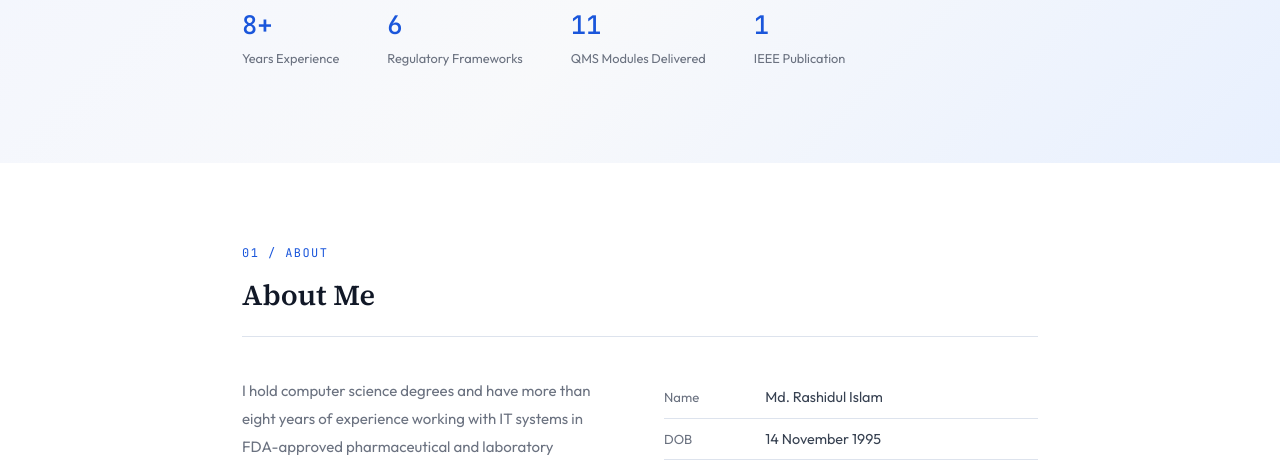
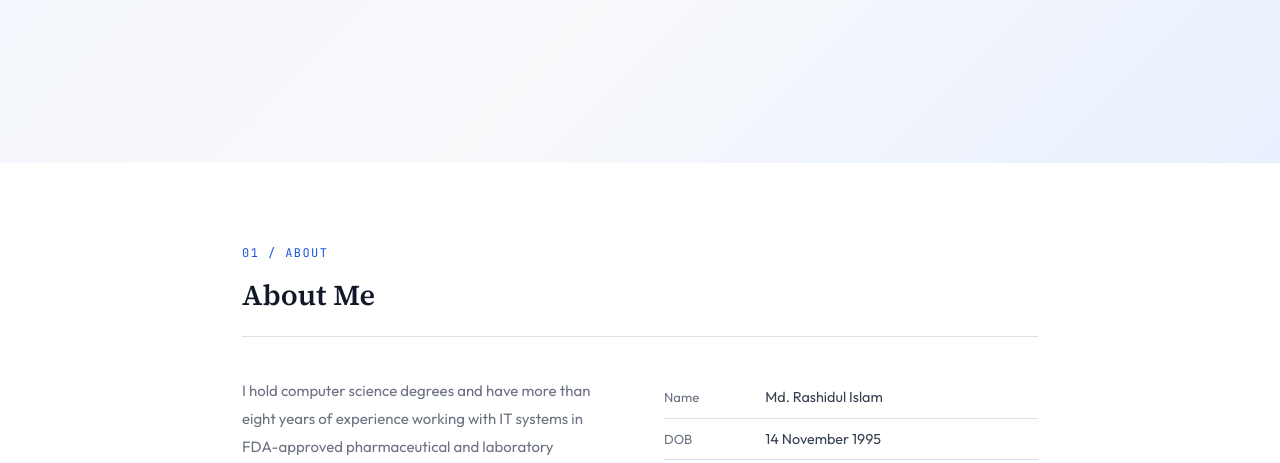
Before and after one commit to rashidul-cse/rashidul-cse.github.io, a plain HTML site: page index.html in a window 1280 px wide. Shown: the part 637-1100 px from the top of the page. Drawn offline with Linux system fonts and the light colour scheme.

Commit message:
Update index.html

```diff
--- a/index.html
+++ b/index.html
@@ -365,25 +365,7 @@
           <img src="Rashed.jpg" alt="Md. Rashidul Islam" class="hero-photo" />
         </div>
       </div>
-      <div class="hero-meta">
-        <div class="meta-stat">
-          <div class="num">8+</div>
-          <div class="lbl">Years Experience</div>
-        </div>
-        <div class="meta-stat">
-          <div class="num">6</div>
-          <div class="lbl">Regulatory Frameworks</div>
-        </div>
-        <div class="meta-stat">
-          <div class="num">11</div>
-          <div class="lbl">QMS Modules Delivered</div>
-        </div>
-        <div class="meta-stat">
-          <div class="num">1</div>
-          <div class="lbl">IEEE Publication</div>
-        </div>
-      </div>
-    </div>
+
   </section>
 
   <!-- ABOUT -->
```
